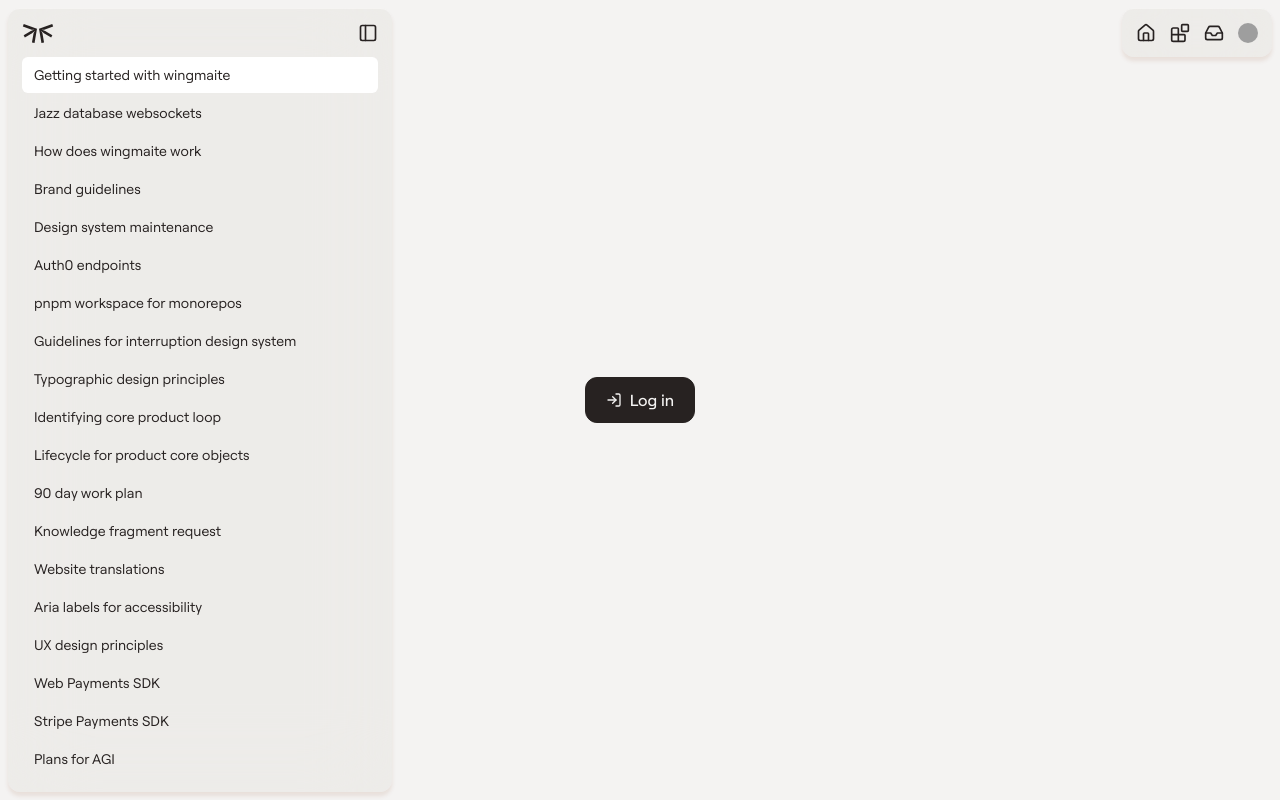
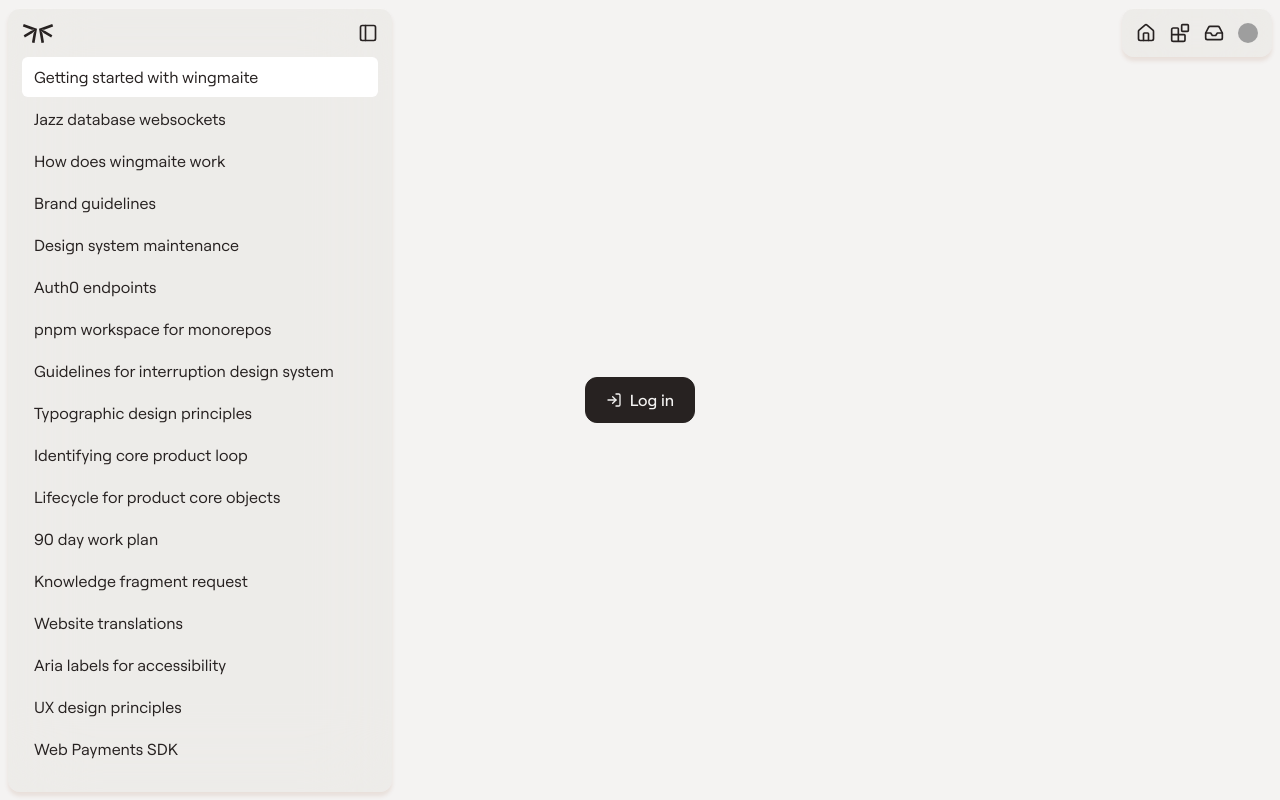
Before and after one commit to filipe-aparicio/wingmaite-signup-demo, a Next.js app: page / in a window 1280 px wide. Both pictures are taken after a click on the icon 368 px from the left and 33 px from the top of the page. Built offline with nearby package versions, Linux system fonts and the light colour scheme; grey boxes are pictures that could not be loaded.

Commit message:
fix: increate chat history title size

```diff
--- a/app/components/navbar/chat-link.tsx
+++ b/app/components/navbar/chat-link.tsx
@@ -15,7 +15,7 @@
         active ? "bg-white hover:bg-white" : "hover:bg-white/50",
       )}
     >
-      <p className="w-full truncate text-sm">{title}</p>
+      <p className="w-full truncate">{title}</p>
       <Ellipsis size={16} className="hidden group-hover:block" />
     </div>
   );
```
